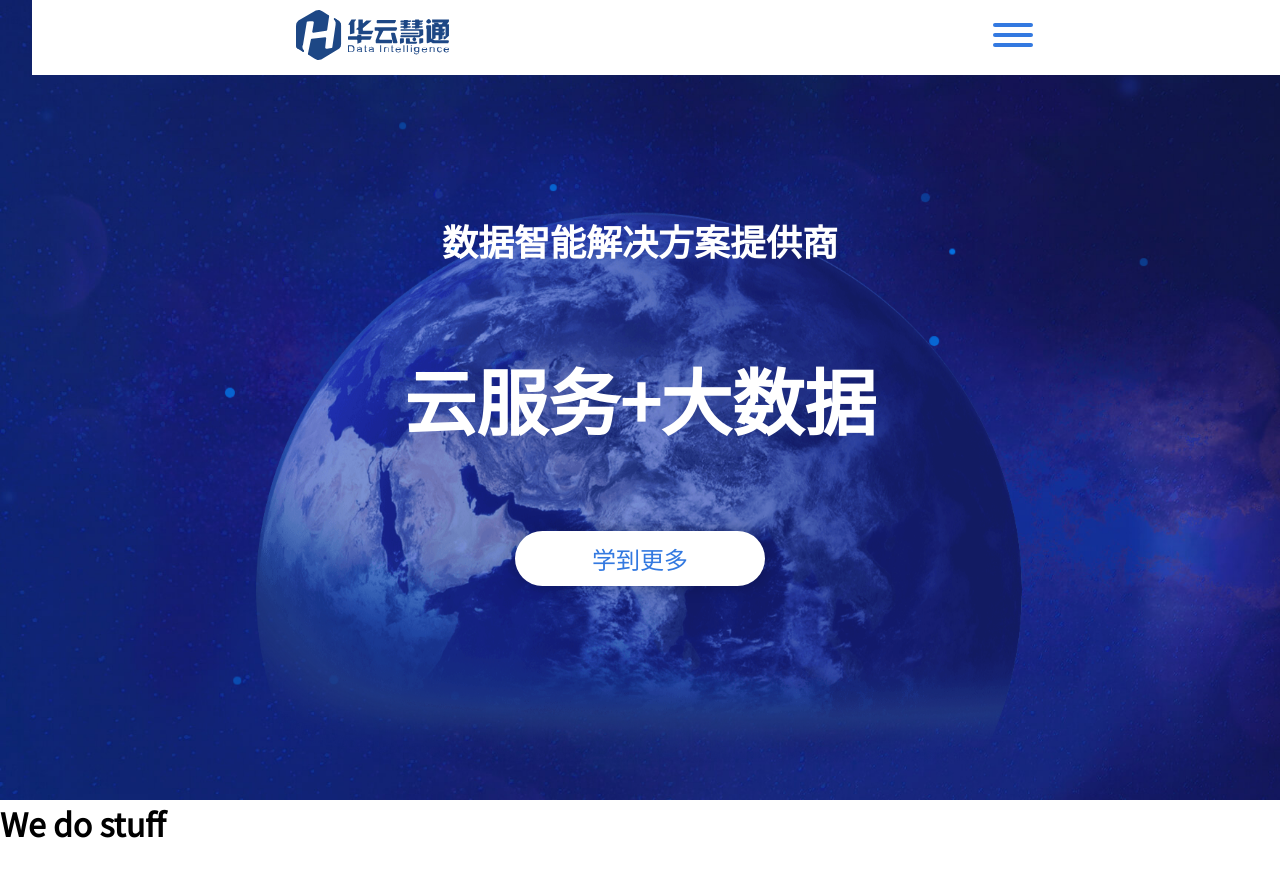
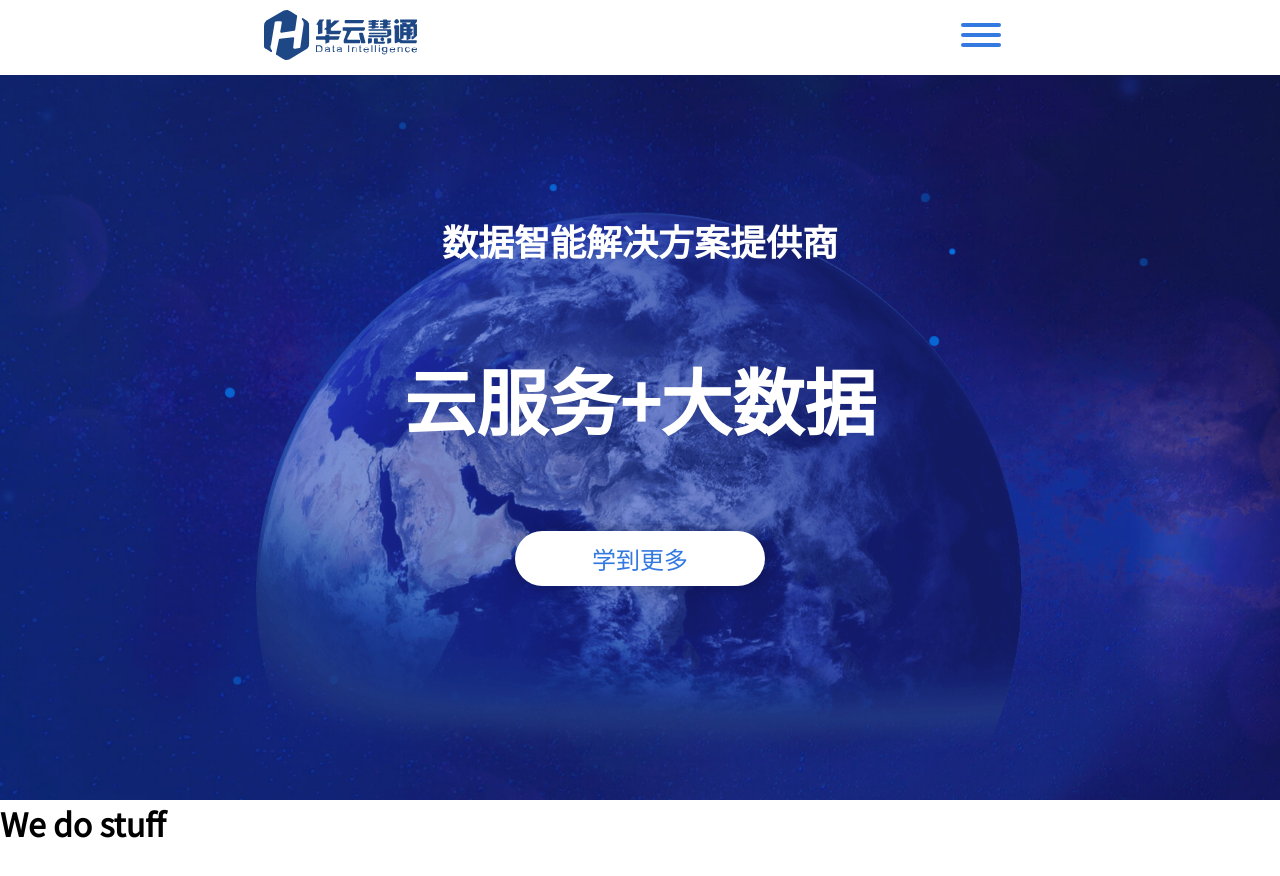
Before and after one commit to Vujovic/ihyht, a Gatsby site: page / in a window 1280 px wide. Shown: the top 876 px of the page. Built offline with nearby package versions, Linux system fonts and the light colour scheme; Gatsby itself is replaced by a stand-in of ours.

Commit message:
fix navbar icons layout bug

```diff
--- a/src/components/contactCard.js
+++ b/src/components/contactCard.js
@@ -43,6 +43,7 @@ const ContactCard = styled.div`
     }
   }
   @media screen and (max-width: 1280px) {
+    animation: none;
     transform: none;
   }
   @media screen and (max-width: 768px) {
--- a/src/components/contactForm.js
+++ b/src/components/contactForm.js
@@ -98,6 +98,7 @@ const ContactForm = styled.div`
     }
   }
   @media screen and (max-width: 1280px) {
+    animation: none;
     box-shadow: none;
     margin: 0 0 20px 0;
     padding: 0;
--- a/src/components/nav.js
+++ b/src/components/nav.js
@@ -182,6 +182,7 @@ const Nav = styled.nav`
   }
   @media screen and (max-width: 1280px) {
     border-radius: 0;
+    margin-left: 0;
     width: 100%;
     .menu {
       background-color: #fff;
@@ -196,6 +197,14 @@ const Nav = styled.nav`
         flex-direction: column;
         a {
           font-size: 24px;
+        }
+      }
+      .icons {
+        flex-direction: column;
+        margin: 0;
+        svg {
+          margin-top: 20px;
+          margin-left: 0;
         }
       }
     }
```
